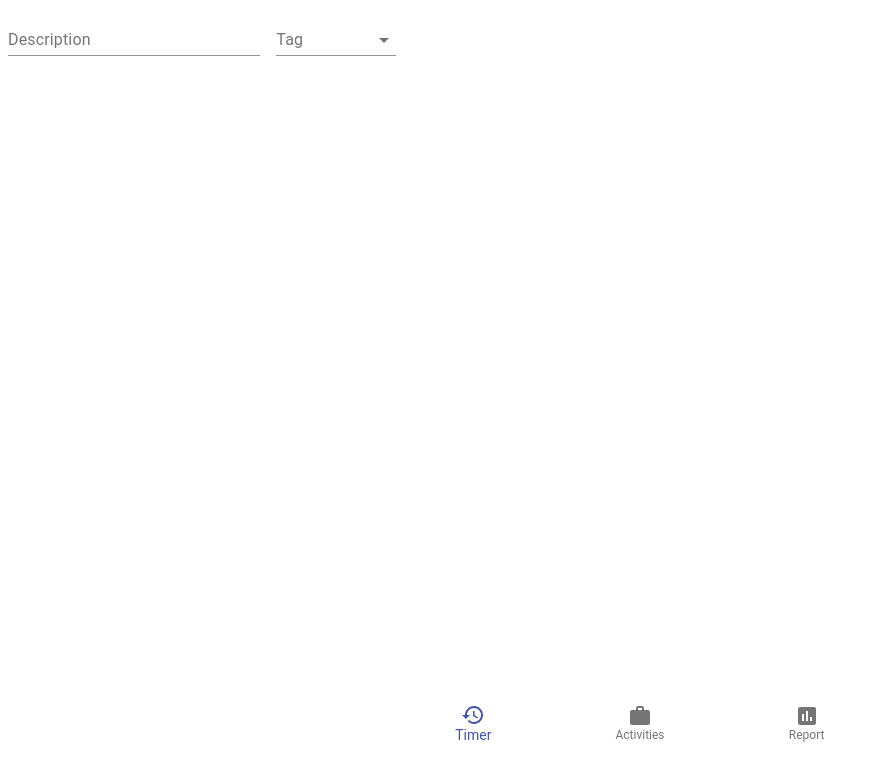
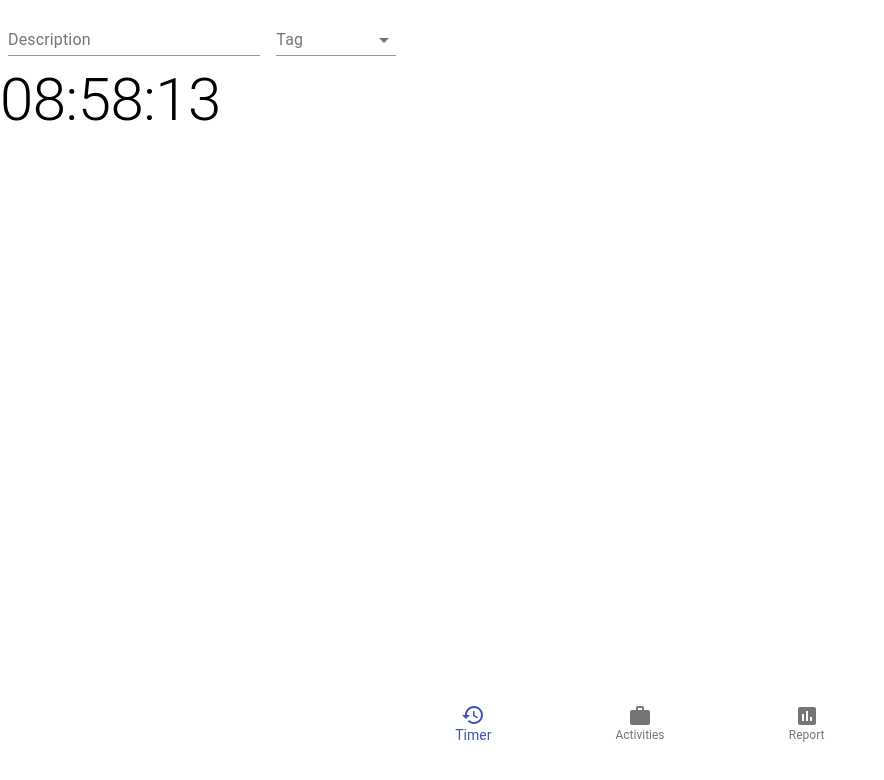
Before and after one commit to fengyuli-dev/time-tracker, a React (Create React App) app: page / in a window 1280 px wide. Shown: the top 780 px of the page, without its empty margins (0-884 px from the left). Built offline with nearby package versions, Linux system fonts and the light colour scheme.

Commit message:
Add a 24 hours format digital clock.

```diff
--- a/src/App.js
+++ b/src/App.js
@@ -1,11 +1,13 @@
 import './App.css';
 import SimpleBottomNavigation from './components/navigationBar';
 import ActivitySelector from './components/activitySelector';
+import Clock from './components/clock';
 
 function App() {
   return (
     <div>
       <ActivitySelector />
+      <Clock />
       <SimpleBottomNavigation />
     </div>
   );
--- /dev/null
+++ b/src/components/clock.css
@@ -0,0 +1,3 @@
+.clock {
+    color: black;
+}
--- /dev/null
+++ b/src/components/clock.js
@@ -0,0 +1,46 @@
+import React, { Component } from 'react';
+import { Typography } from '@material-ui/core';
+import { makeStyles } from '@material-ui/core/styles';
+import "./clock.css"
+
+let runner;
+
+const useStyles = makeStyles({
+    root: {
+        width: '100%',
+        maxWidth: 500,
+    },
+});
+
+class Clock extends Component {
+    constructor(props) {
+        super(props);
+        this.state = {
+            'time': this.getCurrentTime()
+        }
+    }
+    getCurrentTime = () => {
+        const date = new Date();
+        return date.toLocaleTimeString('it-IT')
+    }
+
+    componentDidMount() {
+        runner = setInterval(() => {
+            this.setState({ time: this.getCurrentTime() });
+        }, 1000);
+    }
+    componentWillUnmount() {
+        if (runner) {
+            clearInterval(runner);
+        }
+    }
+
+    render() {
+        return (
+            <Typography variant="h2" gutterBottom className="clock">
+                <span>{this.state.time}</span>
+            </Typography>
+        );
+    }
+}
+export default Clock;
```
